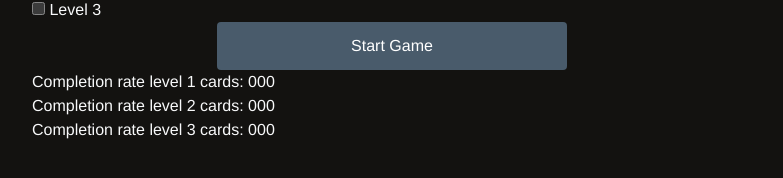
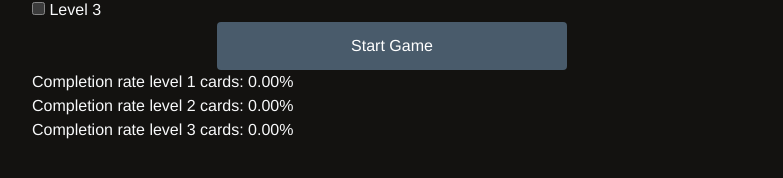
Before and after one commit to BryanHogan/gametolearnkorean, a SvelteKit app: page / in a window 1280 px wide. Shown: the part 194-372 px from the top of the page, without its empty margins (248-1031 px from the left). Built offline with nearby package versions, Linux system fonts and the light colour scheme.

Commit message:
added logic to display completion rate

```diff
--- a/src/routes/+page.svelte
+++ b/src/routes/+page.svelte
@@ -200,6 +200,12 @@
             }
         }
     };
+
+    function calculateCompletionRate(difficulty) {
+        const wordsOfDifficulty = words.filter(word => word.difficulty === difficulty);
+        const learnedWords = wordsOfDifficulty.filter(word => word.experience >= 25);
+        return (learnedWords.length / wordsOfDifficulty.length * 100).toFixed(2);
+    }
 </script>
 
 <div class="base-layout">
@@ -280,9 +286,9 @@
             >
         </div>
 
-        <p>Completion rate level 1 cards: 000</p>
-        <p>Completion rate level 2 cards: 000</p>
-        <p>Completion rate level 3 cards: 000</p>
+        <p>Completion rate level 1 cards: {calculateCompletionRate(1)}%</p>
+        <p>Completion rate level 2 cards: {calculateCompletionRate(2)}%</p>
+        <p>Completion rate level 3 cards: {calculateCompletionRate(3)}%</p>
     {/if}
 </div>
 
```
